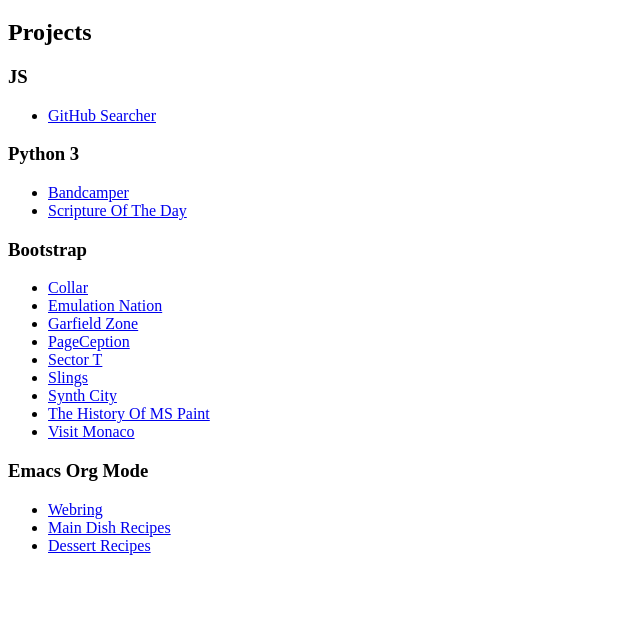
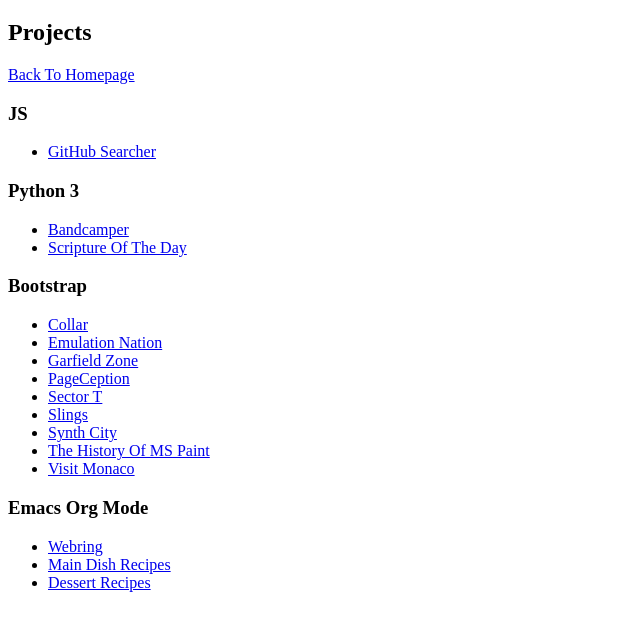
Before and after one commit to SamuelBanya/apps, a plain HTML site: page index.html in a window 1280 px wide. Shown: the part 61-692 px from the top of the page, without its empty margins (0-640 px from the left). Drawn offline with Linux system fonts and the light colour scheme.

Commit message:
Adding link back to homepage

```diff
--- a/index.html
+++ b/index.html
@@ -7,6 +7,7 @@
   <body>
     <h1>Welcome To 'apps.musimatic.xyz'</h1>
     <h2>Projects</h2>
+    <a href="https://musimatic.xyz/">Back To Homepage</a>
     <h3>JS</h3>
     <ul>
       <li><a href="./jsprojectwebsites/GitHubSearcher/index.html">GitHub Searcher</a></li>
```
